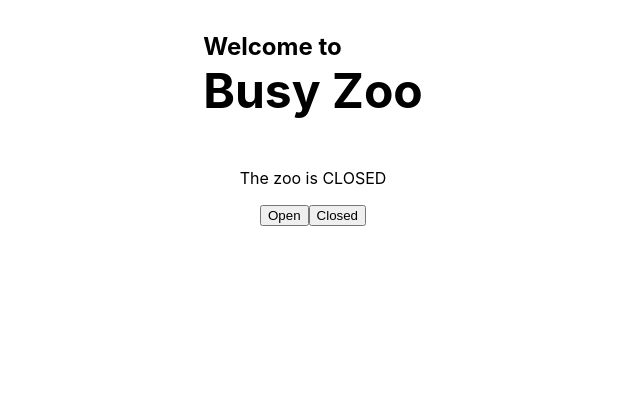
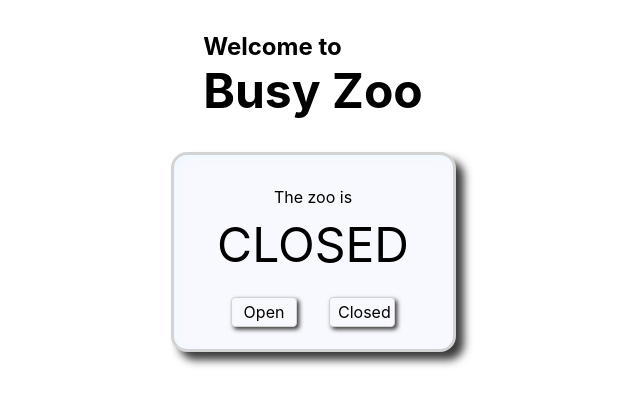
Before and after one commit to ryanflitcroft/busy-zoo, a React (Create React App) app: page / in a window 1280 px wide. Shown: the top 404 px of the page, without its empty margins (327-967 px from the left). Built offline with nearby package versions, Linux system fonts and the light colour scheme.

Commit message:
Main component css styling

```diff
--- a/src/App.css
+++ b/src/App.css
@@ -1,5 +1,9 @@
 .App {
   text-align: center;
+}
+
+* {
+  box-sizing: border-box;
 }
 
 .App-logo {
--- a/src/Main/Main.css
+++ b/src/Main/Main.css
@@ -4,3 +4,42 @@ main {
   flex-direction: column;
   align-items: center;
 }
+
+section {
+  width: 285px;
+  height: 200px;
+  display: flex;
+  flex-direction: column;
+  align-items: center;
+  background: ghostwhite;
+  border: 3px solid #d3d3d3;
+  border-radius: 1em;
+  box-shadow: 0.5em 0.5em 0.5em #3d3d3d,
+              inset 0.25em 0.25em 0.5em aliceblue;
+  padding: 1em;
+  text-align: center;
+}
+
+p span {
+  display: block;
+  font-size: 3rem;
+  margin: 0.15em;
+}
+
+button {
+  all: unset;
+  width: 3em;
+  height: 1.25em;
+  margin: 0 1em;
+  padding: 0.25em 0.5em;
+  background: ghostwhite;
+  border: 1px solid #d3d3d3;
+  border-radius: 0.25em;
+  box-shadow: 0.15em 0.15em 0.25em #3d3d3d,
+              inset 0.05em 0.05em 0.15em aliceblue;
+  cursor: pointer;
+}
+
+button:hover {
+  font-size: 1.05em;
+}
--- a/src/Main/Main.js
+++ b/src/Main/Main.js
@@ -5,7 +5,11 @@ export default function Main(props) {
   console.log(props);
   return (
     <main>
-      <p>The zoo is {props.isOpen ? 'OPEN' : 'CLOSED'}
+      <section>
+        <p>The zoo is
+          <span>
+            {props.isOpen ? 'OPEN' : 'CLOSED'}
+          </span>
         </p>
         <div>
           <button onClick={() => props.setIsOpen(true)}>
@@ -15,6 +19,7 @@ export default function Main(props) {
             Closed
           </button>
         </div>
+      </section>
     </main>
   );
 }
```
Lines whose indentation alone changed are shown as unchanged.
